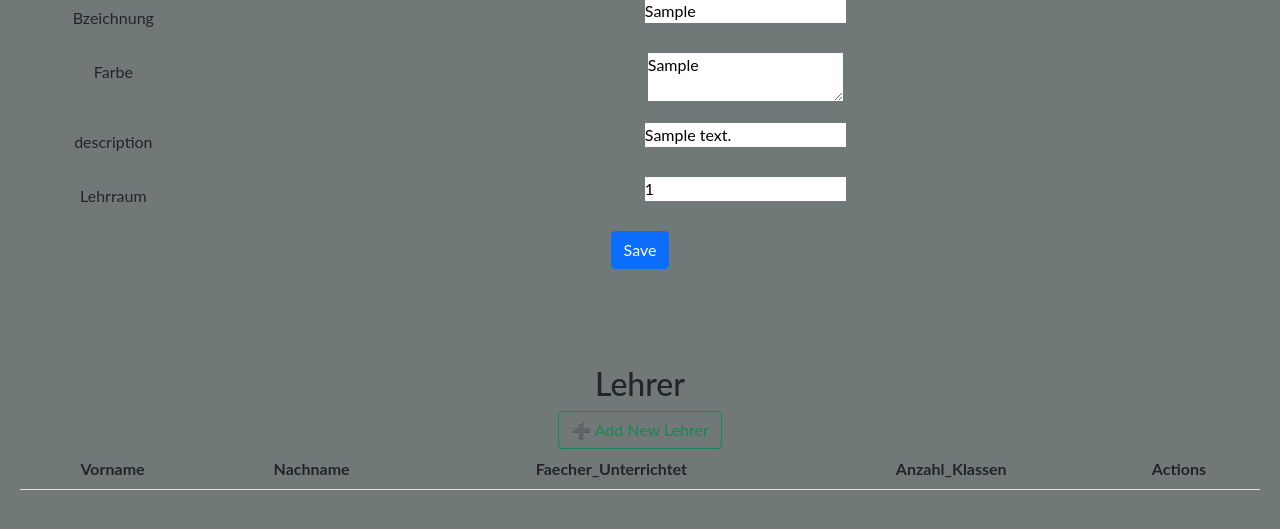
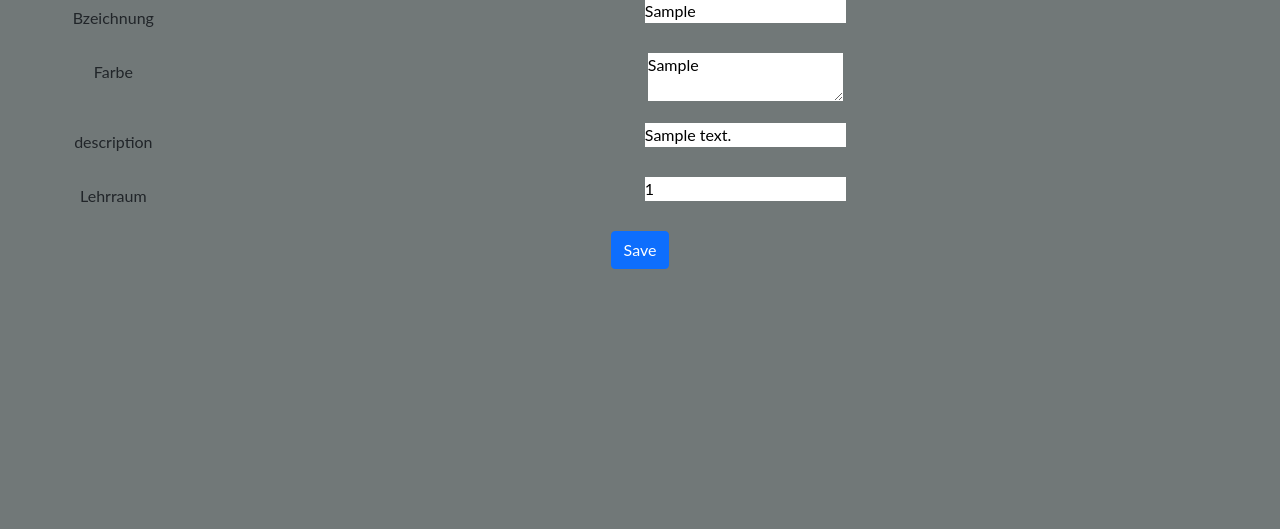
Before and after one commit to SPL21GL/FL_FalskProjekt, a Flask app: page /faecher/edit?Faecher_Id=1 in a window 1280 px wide. Shown: the part 131-660 px from the top of the page. Run offline with Flask 2, Linux system fonts and the light colour scheme; tables that the repository leaves empty hold one stand-in row (values such as "Sample post"); lists and menus that the app fills with data are empty; some libraries are stand-ins or nearby versions.

Commit message:
formated code

```diff
--- a/controller/Faecher.py
+++ b/controller/Faecher.py
@@ -14,8 +14,6 @@ faecher_blueprint = Blueprint('faecher_blueprint', __name__)
 def faecherLoad():
 
     page = request.args.get('page', 1, type=int)
-    #session : sqlalchemy.orm.Session = db.session
-    # schools = session.query(School).
     session: sqlalchemy.orm.scoping.scoped_session = db.session
     faecher = session.query(Faecher).order_by(
         Faecher.Faecher_Id).paginate(page, 5, error_out=False)
--- a/controller/index.py
+++ b/controller/index.py
@@ -3,7 +3,7 @@ from flask.templating import render_template
 from flask import Blueprint
 import sqlalchemy
 from models import db
-from flask import Flask, request, jsonify, Response
+from flask import request, jsonify, Response
 from flask import Blueprint
 from functools import wraps
 from models import db, User
--- a/templates/faecherHTML/faecherEdit.html
+++ b/templates/faecherHTML/faecherEdit.html
@@ -47,45 +47,6 @@
     <button type="submit" class="btn btn-primary">Save</button>
 </form>
 
-<br></br>
-<br></br>
-
-<h2>Lehrer</h2>
-
-<a href="/lehrer/add" class="btn btn-outline-success">➕ Add New Lehrer</a>
-
-<table class="table">
-    <thead>
-      <tr>
-        <th scope="col">Vorname</th>
-        <th scope="col">Nachname</th>
-        <th scope="col">Faecher_Unterrichtet</th>
-        <th scope="col">Anzahl_Klassen</th>
-        <th scope="col">Actions</th>
-      </tr>
-    </thead>
-    <tbody>
-    {%for item in items:%}
-        <tr>
-            <td scope="row">{{item.Lehrer_Id}}</td>
-            <td>{{item.Vorname}}</td>
-            <td>{{item.Nachname}}</td>
-            <td>{{item.Faecher_Unterrichtet}}</td>
-            <td>{{item.Anzahl_Klassen}}</td>
-            <td>
-                <a class="btn btn-outline-secondary" href='/lehrer/edit?Lehrer_Id={{item.Lehrer_Id}}'>✏️</a>
-                <form action="/lehrer/delete" method="post" style="display: inline;">
-                  <input type="hidden" name="csrf_token" value="{{ csrf_token() }}">
-                  <input type="hidden" name="Faecher_Id" id="Faecher_Id" value="{{item.Faecher_Id}}">
-                  <input type="hidden" name="Lehrer_Id" id="productCLehrer_Idode" value="{{item.Lehrer_Id}}">
-                  <a class="btn btn-outline-secondary" href="#" onclick="deleteLehrer(this); return false;">❌</a>
-                </form>
-              </td>
-        </tr>
-    {% endfor %}
-    </tbody>
-</table>
-
 
 
 {%endblock body%}
```
Also changed, not shown: controller/Lehrer.py (+28 -24 lines), controller/schule.py (+2 -14 lines).
